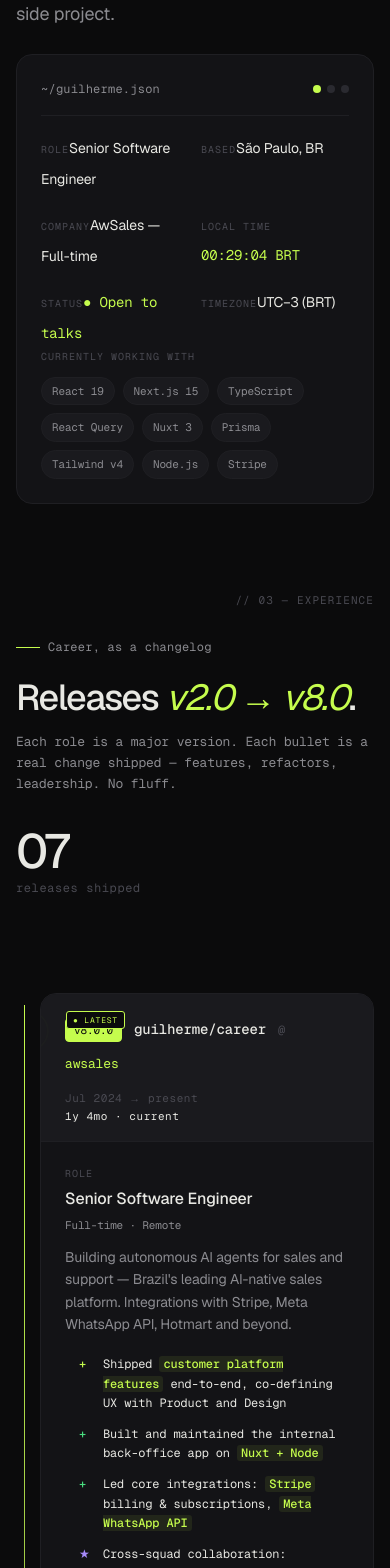
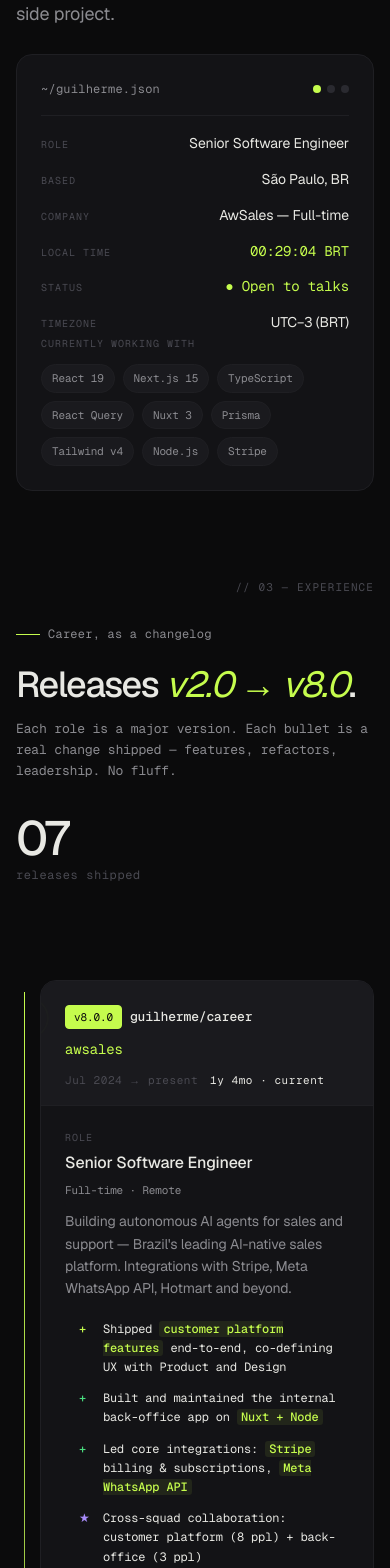
Before and after one commit to guiillescas/guilles-site-ultimate, a Next.js app: page / in a window 390 px wide. Shown: the part 2480-4048 px from the top of the page. Built offline with nearby package versions, Linux system fonts and the light colour scheme.

Commit message:
fix: mobile layout for release header, about card and design-system scroll

```diff
--- a/app/design-system/AnchorNav.tsx
+++ b/app/design-system/AnchorNav.tsx
@@ -40,15 +40,18 @@ export function AnchorNav() {
     return () => io.disconnect();
   }, []);
 
-  // Keep the active link visible inside the horizontally-scrolling nav.
+  // Keep the active link centered inside the horizontally-scrolling nav,
+  // without ever moving the page vertically.
   useEffect(() => {
-    if (!active || !navRef.current) return;
-    const link = navRef.current.querySelector<HTMLAnchorElement>(
+    const nav = navRef.current;
+    if (!active || !nav) return;
+    const link = nav.querySelector<HTMLAnchorElement>(
       `[data-target="${active}"]`,
     );
-    if (link) {
-      link.scrollIntoView({ behavior: "smooth", block: "nearest", inline: "center" });
-    }
+    if (!link) return;
+    const target =
+      link.offsetLeft - nav.clientWidth / 2 + link.clientWidth / 2;
+    nav.scrollTo({ left: target, behavior: "smooth" });
   }, [active]);
 
   return (
--- a/app/globals.css
+++ b/app/globals.css
@@ -1001,6 +1001,25 @@ main {
   }
   .about-card {
     position: static;
+    padding: var(--s-5);
+  }
+  .about-info {
+    grid-template-columns: 1fr;
+    gap: var(--s-3);
+  }
+  .about-info-row {
+    flex-direction: row;
+    justify-content: space-between;
+    align-items: baseline;
+    gap: var(--s-3);
+  }
+  .about-info-row .label {
+    flex-shrink: 0;
+    min-width: 88px;
+  }
+  .about-info-row .value {
+    text-align: right;
+    flex: 1;
   }
 }
 
@@ -1380,12 +1399,34 @@ main {
     gap: var(--s-3);
   }
   .release-head {
-    flex-direction: column;
-    align-items: flex-start;
     grid-template-columns: 1fr;
+    gap: var(--s-3);
+  }
+  .release-version {
+    gap: var(--s-2);
+    row-gap: var(--s-2);
+  }
+  .release-version .ver {
+    font-size: 13px;
+  }
+  .release-version .at {
+    display: none;
+  }
+  .release-version .company {
+    flex-basis: 100%;
+    font-size: 14px;
+    margin-top: 2px;
+  }
+  .release-version .tag.latest::after {
+    /* The lime-filled tag already signals "latest" — drop the
+       floating chip in tight viewports to avoid overlap. */
+    display: none;
   }
   .release-meta {
     text-align: left;
+    flex-direction: row;
+    gap: var(--s-3);
+    flex-wrap: wrap;
   }
   .experience-header {
     flex-direction: column;
@@ -1909,9 +1950,8 @@ footer {
   margin: 0;
 }
 
-.about-info dt,
 .about-info dd {
-  display: contents;
+  margin: 0;
 }
 
 /* ============================================
```
Also changed, not shown: app/design-system/page.module.css (+7 -0 lines).
